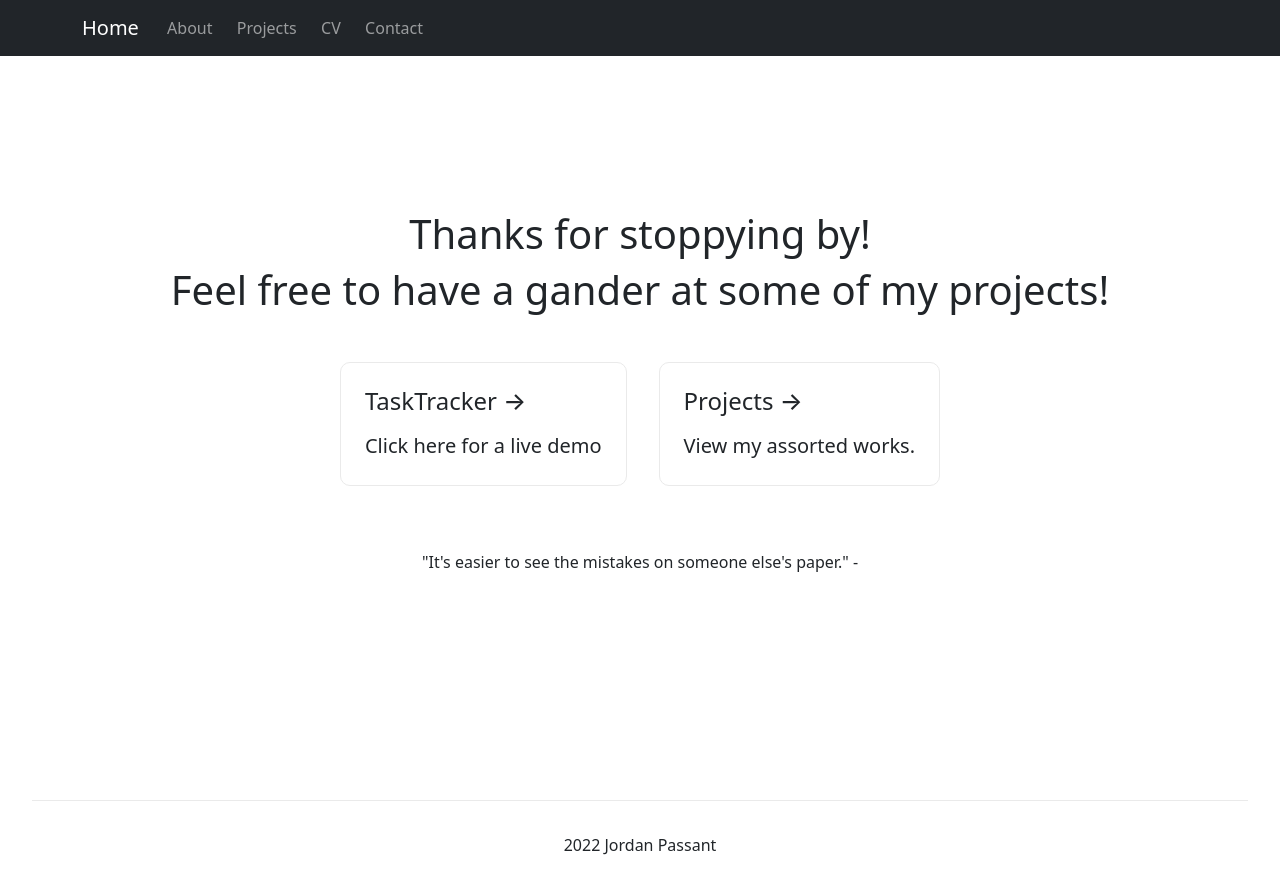
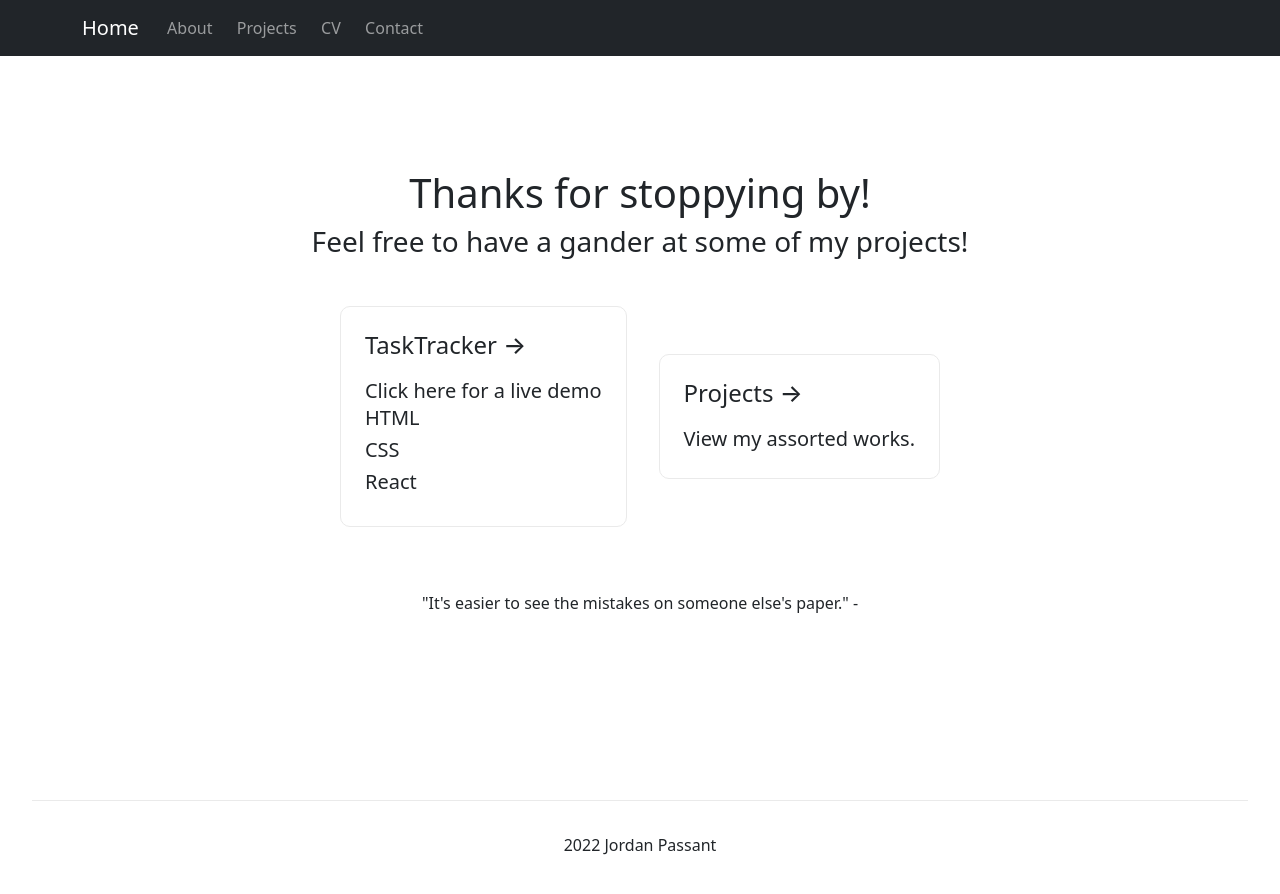
Before and after one commit to JPass88/Portfolio, a Next.js app: page /projects in a window 1280 px wide. Shown: the top 894 px of the page. Built offline with nearby package versions, Linux system fonts and the light colour scheme.

Commit message:
adding languages to tasktracker

```diff
--- a/components/projlangs.js
+++ b/components/projlangs.js
@@ -1,12 +1,15 @@
 
-const projlangs = (langs) => {
+const projlangs = ({langs}) => {
 
   return (
-    <div>
-
-        <p>{langs}</p>
+    <>
+    <div className="langs">
+      {
+        langs.map( (lang) => (<h5 key={lang.id}>{lang.language} </h5>))
+      }
 
     </div>
+    </>
   )
 }
 
--- a/pages/projects.js
+++ b/pages/projects.js
@@ -7,7 +7,11 @@ import Langs from '../components/projlangs'
 
 export default function Home() {
 
-    const langs = ["HTML","CSS","React"];
+    const langs = [
+        { id:1, language:"HTML"},
+        { id:2, language:"CSS"},
+        { id:3, language:"React"}
+    ];
 
   return (
     <div className={styles.container}>
@@ -22,7 +26,7 @@ export default function Home() {
       <main className={styles.main}>
 
         <h1>Thanks for stoppying by!</h1>
-        <h1>Feel free to have a gander at some of my projects!</h1>
+        <h3>Feel free to have a gander at some of my projects!</h3>
 
         <br></br>
 
@@ -30,7 +34,7 @@ export default function Home() {
           <a href="https://test.jordanpassant.ca" className={styles.card}>
             <h2>TaskTracker &rarr;</h2>
             <p>Click here for a live demo</p>
-
+            <Langs langs={langs}/>
           </a>
 
           <a href="https://nextjs.org/learn" className={styles.card}>
```
